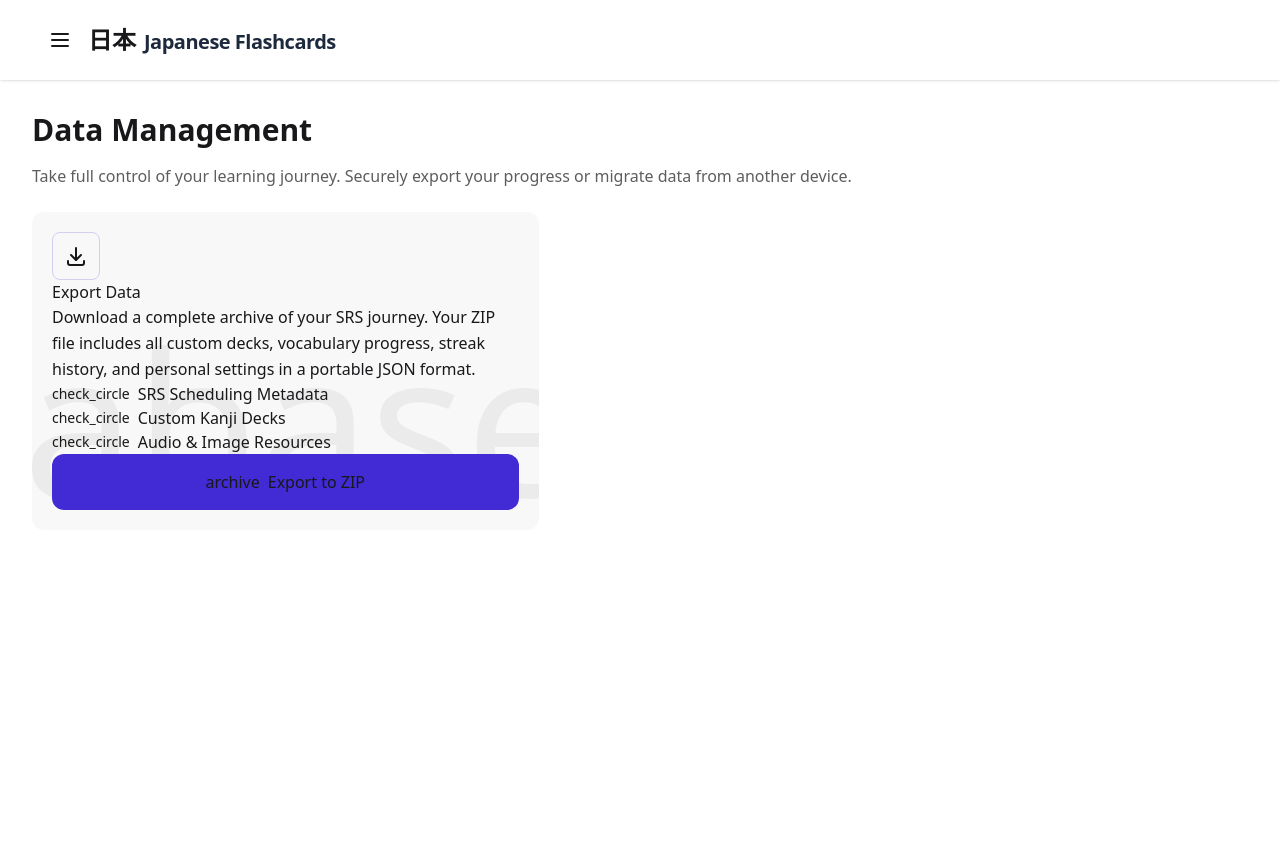
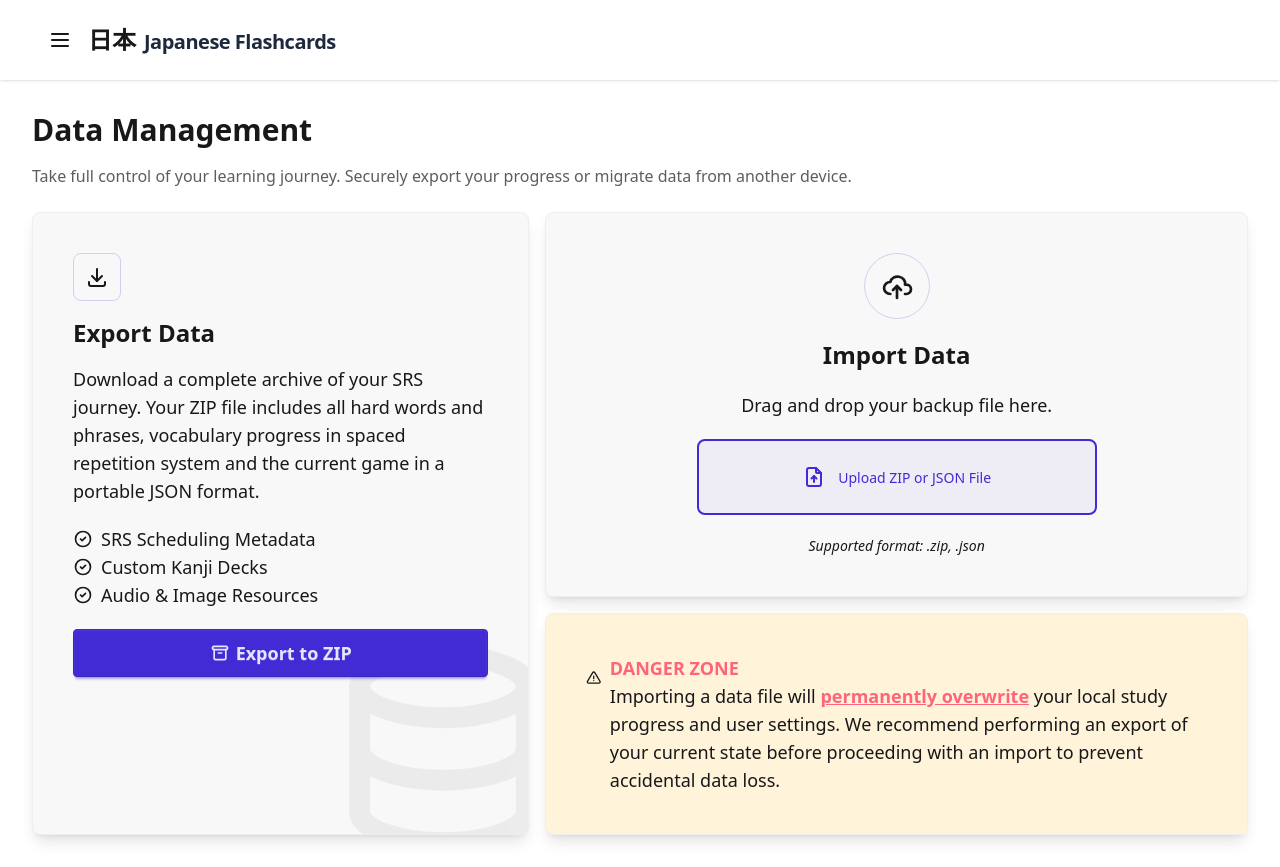
Before and after one commit to M1loseph/japanese-flashcards, a React (Vite) app: page /data-management in a window 1280 px wide. Before the commit the page ends 800 px from the top, so only its background shows below. Built offline with nearby package versions, Linux system fonts and the light colour scheme.

Commit message:
state exporting page

```diff
--- a/package.json
+++ b/package.json
@@ -21,6 +21,7 @@
     "motion": "^12.38.0",
     "react": "^19.2.6",
     "react-dom": "^19.2.6",
+    "react-dropzone": "^15.0.0",
     "react-router-dom": "^7.15.0",
     "wanakana": "^5.3.1",
     "zod": "^4.4.3"
--- a/src/pages/DataManagementPage/DataManagementPage.tsx
+++ b/src/pages/DataManagementPage/DataManagementPage.tsx
@@ -1,9 +1,24 @@
-import { IconDownload } from '@tabler/icons-react';
+import {
+    IconAlertTriangle,
+    IconArchive,
+    IconCircleCheck,
+    IconCloudUpload,
+    IconDatabase,
+    IconDownload,
+    IconFileUpload,
+} from '@tabler/icons-react';
 import type { FC } from 'react';
+import { useDropzone } from 'react-dropzone';
+import { Card } from '../../components/Card';
 import { PageTitle } from '../../components/PageTitle';
 import { ScrollablePage } from '../common/ScrollablePage';
 
 const DataManagementPage: FC = () => {
+    // TODO: implement file import here files: File[]
+    const onDrop = () => {};
+
+    const { getRootProps, getInputProps } = useDropzone({ onDrop });
+
     return (
         <ScrollablePage>
             <PageTitle title="Data Management" />
@@ -12,79 +27,82 @@ const DataManagementPage: FC = () => {
                 Take full control of your learning journey. Securely export your progress or migrate data from another
                 device.
             </p>
-            <div className="grid grid-cols-12 gap-lg">
-                <section className="col-span-12 lg:col-span-5 rounded-xl p-5 bg-base-200 flex flex-col justify-between group overflow-hidden relative">
-                    <div className="z-10">
-                        <div className="w-12 h-12 bg-primary-container/20 rounded-lg flex items-center justify-center mb-md border border-primary/20">
+            <div className="grid grid-cols-12 gap-4 gap-lg">
+                <Card className="col-span-12 lg:col-span-5 group overflow-hidden">
+                    <div className="card-body gap-5 z-10">
+                        <div className="flex flex-col gap-4">
+                            <div className="w-12 h-12 rounded-lg flex items-center justify-center border border-primary/20">
                                 <IconDownload size={24} />
                             </div>
-                        <h2 className="font-headline-lg text-headline-lg text-on-surface mb-sm">Export Data</h2>
-                        <p className="font-body-md text-body-md text-on-surface-variant mb-xl leading-relaxed">
-                            Download a complete archive of your SRS journey. Your ZIP file includes all custom decks,
-                            vocabulary progress, streak history, and personal settings in a portable JSON format.
+                            <h2 className="text-2xl font-bold">Export Data</h2>
+                            <p className="text-lg">
+                                Download a complete archive of your SRS journey. Your ZIP file includes all hard words
+                                and phrases, vocabulary progress in spaced repetition system and the current game in a
+                                portable JSON format.
                             </p>
                         </div>
-                    <div className="space-y-sm mb-xl relative z-10">
-                        <div className="flex items-center gap-2 text-on-surface-variant">
-                            <span className="material-symbols-outlined text-sm" data-icon="check_circle">
-                                check_circle
-                            </span>
+                        <ul className="text-lg">
+                            <li className="flex items-center gap-2 text-on-surface-variant">
+                                <IconCircleCheck size={20} />
                                 <span className="font-label-md text-label-md">SRS Scheduling Metadata</span>
-                        </div>
-                        <div className="flex items-center gap-2 text-on-surface-variant">
-                            <span className="material-symbols-outlined text-sm" data-icon="check_circle">
-                                check_circle
-                            </span>
+                            </li>
+                            <li className="flex items-center gap-2 text-on-surface-variant">
+                                <IconCircleCheck size={20} />
                                 <span className="font-label-md text-label-md">Custom Kanji Decks</span>
-                        </div>
-                        <div className="flex items-center gap-2 text-on-surface-variant">
-                            <span className="material-symbols-outlined text-sm" data-icon="check_circle">
-                                check_circle
-                            </span>
+                            </li>
+                            <li className="flex items-center gap-2 text-on-surface-variant">
+                                <IconCircleCheck size={20} />
                                 <span className="font-label-md text-label-md">Audio &amp; Image Resources</span>
-                        </div>
-                    </div>
-                    <button className="relative z-10 w-full py-4 bg-primary text-on-primary font-label-md text-label-md rounded-xl flex items-center justify-center gap-2 group-hover:glow-primary transition-all active:scale-95">
-                        <span className="material-symbols-outlined" data-icon="archive">
-                            archive
-                        </span>
+                            </li>
+                        </ul>
+                        <button className="btn btn-primary btn-lg w-full">
+                            <IconArchive size={20} />
                             Export to ZIP
                         </button>
+                    </div>
                     <div className="absolute -right-10 -bottom-10 opacity-5 transition-transform group-hover:scale-110 duration-700">
-                        <span className="material-symbols-outlined text-[200px]" data-icon="database">
-                            database
-                        </span>
+                        <IconDatabase size={250} />
                     </div>
-                </section>
-                {/* <section className="col-span-12 lg:col-span-7 flex flex-col gap-lg">
-                    <div className="glass-card rounded-xl p-xl flex-1 border-dashed border-2 border-outline-variant/30 hover:border-primary/50 transition-colors flex flex-col items-center justify-center text-center group" id="drop-zone">
-                        <div className="w-16 h-16 bg-secondary-container/30 rounded-full flex items-center justify-center mb-md mb-lg group-hover:scale-110 transition-transform duration-300">
-                            <span className="material-symbols-outlined text-primary text-4xl" data-icon="cloud_upload">cloud_upload</span>
+                </Card>
+                <section className="col-span-12 lg:col-span-7 flex flex-col gap-4">
+                    <Card>
+                        <div className="card-body items-center gap-5 z-10 group">
+                            <div className="rounded-full p-4 border border-primary/20">
+                                <IconCloudUpload
+                                    className="group-hover:scale-110 transition-transform duration-300"
+                                    size={32}
+                                />
                             </div>
-                        <h2 className="font-headline-lg text-headline-lg text-on-surface mb-sm">Import Data</h2>
-                        <p className="font-body-md text-body-md text-on-surface-variant max-w-md mb-lg">
-                            Drag and drop your Kotoba backup file here, or click to browse your local storage.
-                        </p>
-                        <button className="px-xl py-3 border border-primary text-primary hover:bg-primary/10 rounded-xl font-label-md text-label-md transition-all active:scale-95 mb-md flex items-center gap-2">
-                            <span className="material-symbols-outlined" data-icon="upload_file">upload_file</span>
-                            Upload ZIP File
-                        </button>
+                            <h2 className="text-2xl font-bold">Import Data</h2>
+                            <p className="text-lg text-center">Drag and drop your backup file here.</p>
+                            <div
+                                {...getRootProps()}
+                                className="p-6 border border-2 border-primary rounded-lg w-100 flex justify-center items-center gap-3 cursor-pointer bg-primary/5 text-primary"
+                            >
+                                <input {...getInputProps()} />
+                                <IconFileUpload size={24} />
+                                Upload ZIP or JSON File
+                            </div>
                             <p className="font-label-sm text-label-sm text-on-surface-variant/50 italic">
-                            Supported format: .zip, .json (Max 50MB)
+                                Supported format: .zip, .json
                             </p>
                         </div>
-                    <div className="glass-card rounded-xl p-md border-error-container/20 flex items-start gap-md bg-error-container/5">
-                        <div className="p-sm bg-error-container/20 rounded-lg">
-                            <span className="material-symbols-outlined text-error">warning</span>
-                        </div>
-                        <div className="flex-1">
-                            <h3 className="font-label-md text-label-md text-error font-bold uppercase mb-xs">Danger Zone</h3>
-                            <p className="font-body-md text-body-md text-on-surface-variant/80">
-                                Importing a data file will <span className="text-error font-bold underline">permanently overwrite</span> your local study history and decks. We recommend performing an export of your current state before proceeding with an import to prevent accidental data loss.
+                    </Card>
+                    <Card className="bg-warning/15">
+                        <div className="card-body flex-row">
+                            <IconAlertTriangle size={48} />
+                            <div>
+                                <h3 className="text-lg text-error font-bold uppercase">Danger Zone</h3>
+                                <p className="text-lg text-on-surface-variant/80">
+                                    Importing a data file will{' '}
+                                    <span className="text-error font-bold underline">permanently overwrite</span> your
+                                    local study progress and user settings. We recommend performing an export of your
+                                    current state before proceeding with an import to prevent accidental data loss.
                                 </p>
                             </div>
                         </div>
-                </section> */}
+                    </Card>
+                </section>
             </div>
         </ScrollablePage>
     );
--- a/src/pages/SpacedRepetitionSystem/SpacedRepetitionSystem.tsx
+++ b/src/pages/SpacedRepetitionSystem/SpacedRepetitionSystem.tsx
@@ -236,7 +236,7 @@ export const SpacedRepetitionSystemPage: FC = () => {
                                 className="select w-full lg:flex-1"
                                 onChange={handleWordBagSelect}
                             >
-                                <option selected />
+                                <option value={undefined} />
                                 {wordBagsWithNewWords.map((bag) => (
                                     <option key={bag.id} value={bag.id}>
                                         {bag.name}
```
Also changed, not shown: 1 other file (tests, documents, lock files or other folders). Lines whose indentation alone changed are shown as unchanged.
